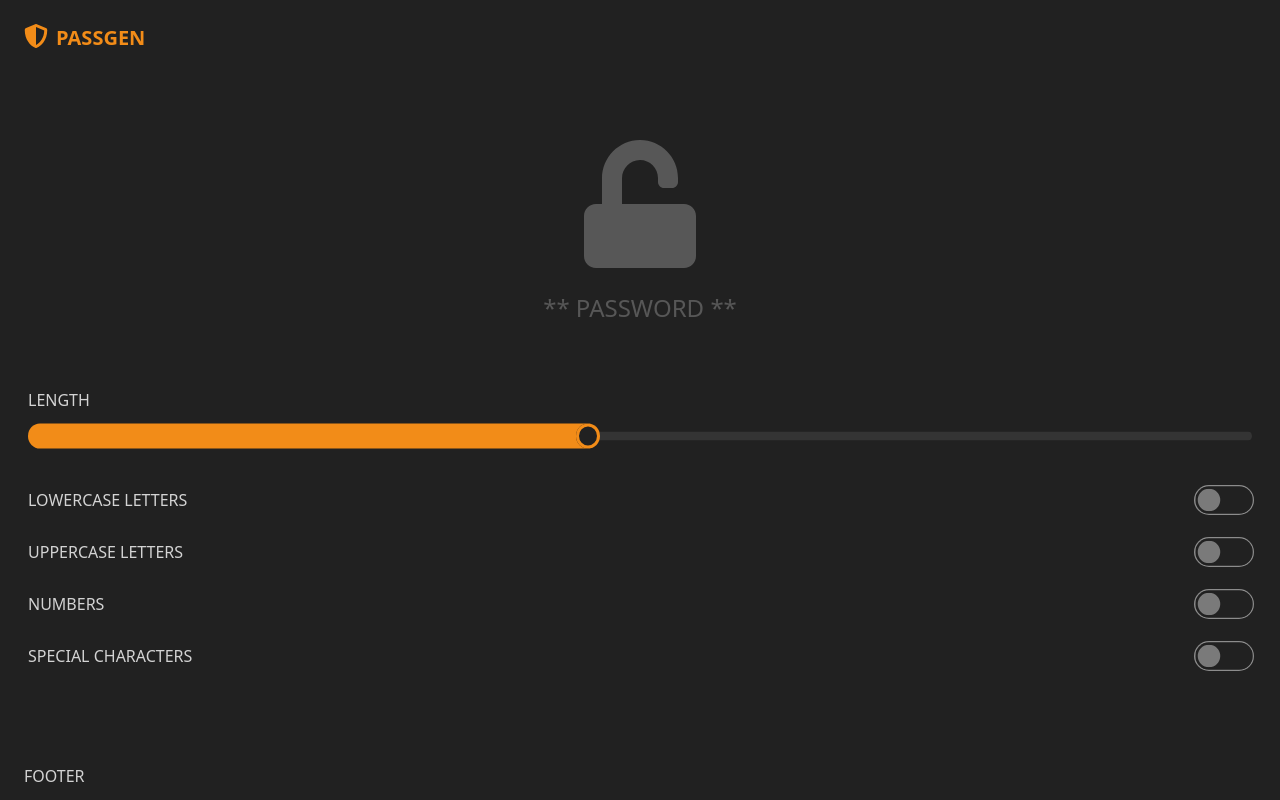
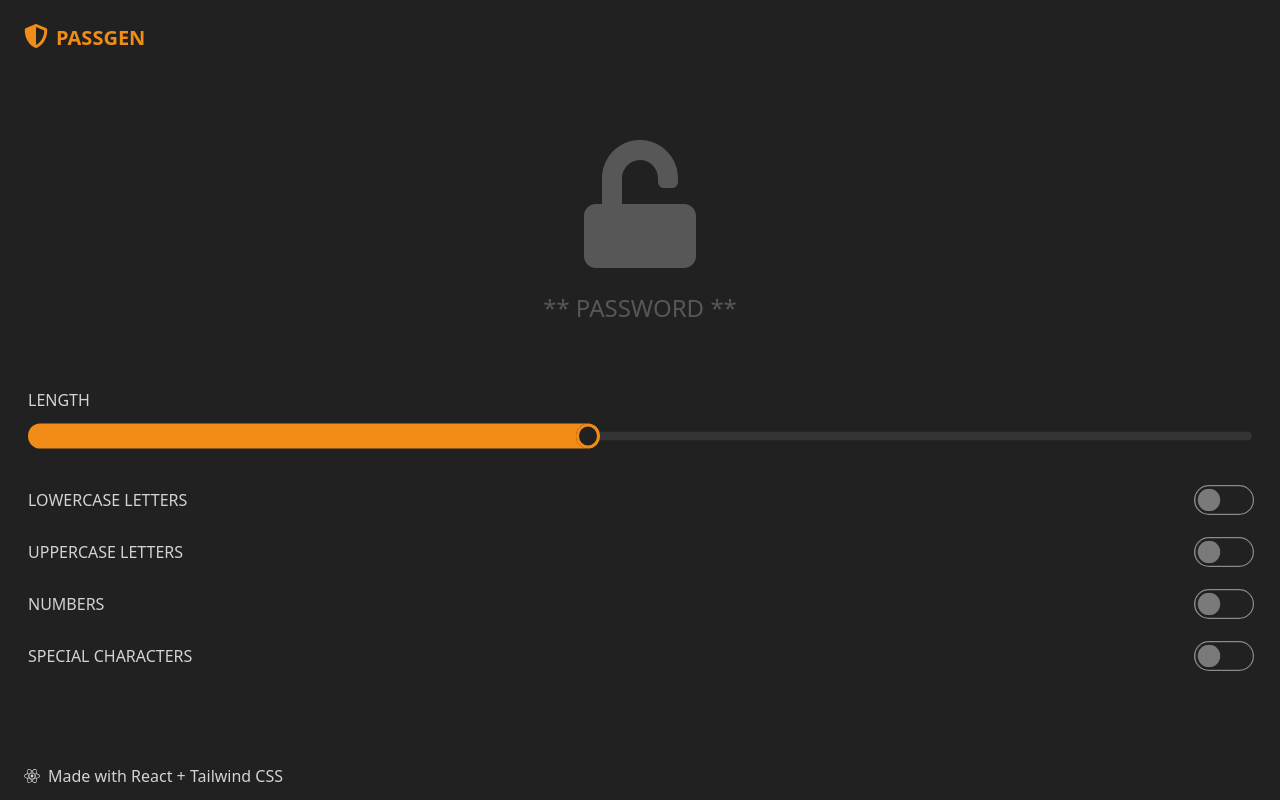
Before and after one commit to jxhnkndl/react-password-gen, a React (Create React App) app: page / in a window 1280 px wide. Built offline with nearby package versions, Linux system fonts and the light colour scheme.

Commit message:
add footer content

```diff
--- a/src/layout/Footer.js
+++ b/src/layout/Footer.js
@@ -1,7 +1,13 @@
 import React from 'react';
+import { FaReact } from 'react-icons/fa';
 
 function Footer() {
-  return <footer className="px-6 py-3">FOOTER</footer>;
+  return (
+    <footer className="px-6 py-3">
+      <FaReact className='inline mr-2 mb-1' />
+      <p className='inline'>Made with React + Tailwind CSS</p>
+    </footer>
+  );
 }
 
 export default Footer;
```
